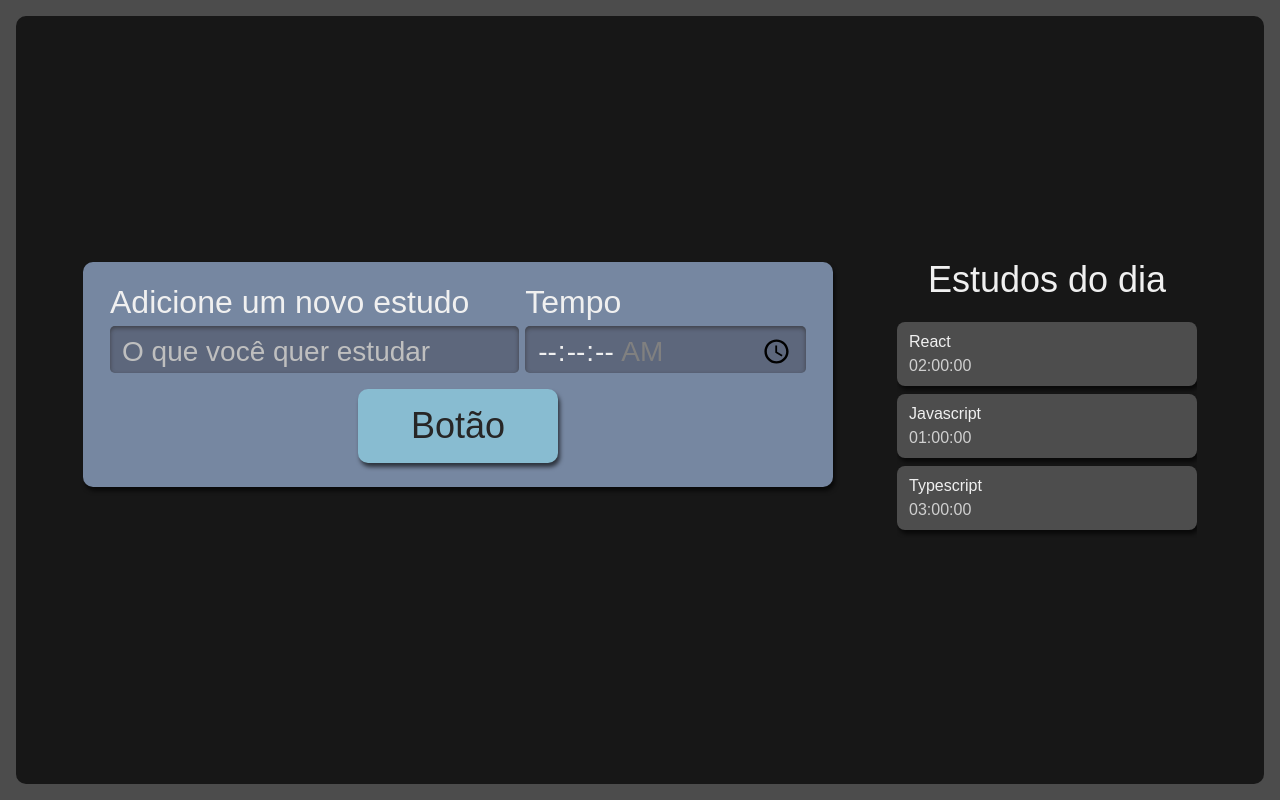
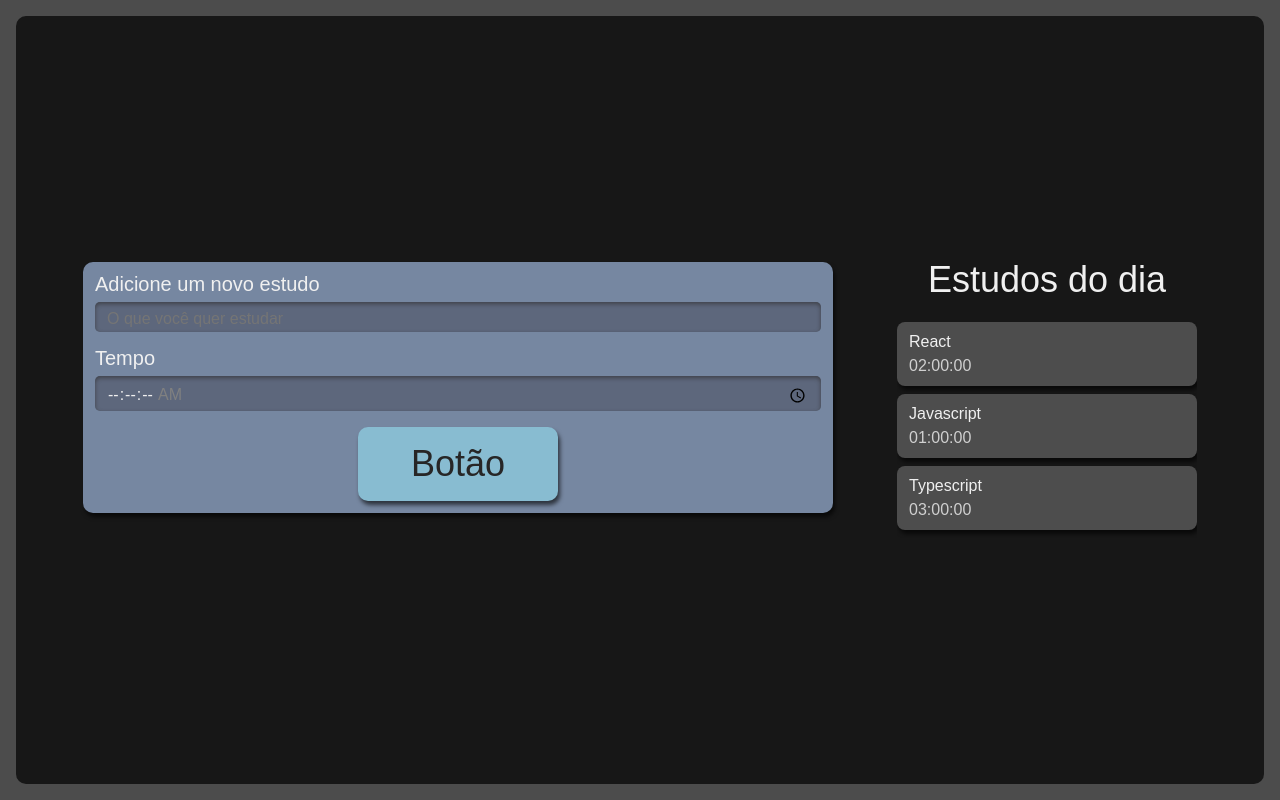
Before and after one commit to fernandiego/ReactTypescript, a React (Create React App) app in the folder react-typescript-alura/: page / in a window 1280 px wide. Built offline with nearby package versions, Linux system fonts and the light colour scheme.

Commit message:
Resolvendo alguns bugs do style

```diff
--- a/react-typescript-alura/package.json
+++ b/react-typescript-alura/package.json
@@ -41,6 +41,7 @@
     ]
   },
   "devDependencies": {
-    "sass": "^1.64.1"
+    "sass": "^1.64.1",
+    "typescript-plugin-css-modules": "^5.0.1"
   }
 }
--- a/react-typescript-alura/src/components/Formulario/formulario.css
+++ b/react-typescript-alura/src/components/Formulario/formulario.css
@@ -6,12 +6,14 @@
     border-radius: 10px;
     box-shadow: 2px 4px 4px #0000009F;
     padding: 12px;
+}
 
 .inputContainer {
     display: flex;
     flex-direction: column;
     width: 100%;
     margin-bottom: 16px;
+}
 
 label {
     margin-bottom: 8px;
@@ -26,36 +28,8 @@
     border-radius: 5px;
     background-color: #5D677C;
     box-shadow: 0px 2px 4px #2D2B2B9F inset;
+}
 
-      &::placeholder {
+placeholder {
     color: #BFBFBF;
 }
-    }
-  }
-
-  @media screen and (min-width: 1280px) {
-    flex-direction: row;
-    flex-wrap: wrap;
-    justify-content: space-around;
-    font-size: 2.25rem;
-    padding: 24px;
-    box-sizing: border-box;
-
-    .inputContainer {
-      width: calc(60% - 12px);
-
-      &:last-of-type {
-        width: 40%;
-      }
-
-      label {
-        font-size: 2rem;
-      }
-
-      input {
-        height: 100%;
-        font-size: 1.75rem;
-      }
-    }
-  }
-}
--- a/react-typescript-alura/tsconfig.json
+++ b/react-typescript-alura/tsconfig.json
@@ -18,7 +18,8 @@
     "resolveJsonModule": true,
     "isolatedModules": true,
     "noEmit": true,
-    "jsx": "react-jsx"
+    "jsx": "react-jsx",
+     "plugins": [{ "name": "typescript-plugin-css-modules" }]
   },
   "include": [
     "src"
```
Also changed, not shown: 1 other file (tests, documents, lock files or other folders). Lines whose indentation alone changed are shown as unchanged.
